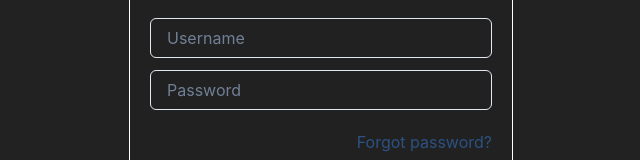
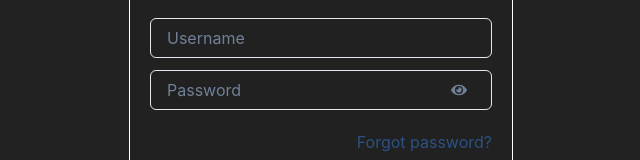
Before and after one commit to muharsadika/circle-client, a React (Vite) app: page /login in a window 1280 px wide. Shown: the part 369-529 px from the top of the page, without its empty margins (319-959 px from the left). Built offline with nearby package versions, Linux system fonts and the light colour scheme; no server answers.

Commit message:
feat: adding show password

```diff
--- a/src/features/components/FormLoginFeature.tsx
+++ b/src/features/components/FormLoginFeature.tsx
@@ -1,12 +1,16 @@
 import { FormControl, Input, Text, Button, Box, useBreakpointValue } from '@chakra-ui/react';
 import { FormLoginHook } from '../hooks/FormLoginHook';
 import { useNavigate } from 'react-router-dom';
+import { useState } from 'react';
+import { FaEye, FaEyeSlash } from 'react-icons/fa';
 
 export default function FormLoginFeature() {
   const { handleChange, onSubmit } = FormLoginHook();
   const navigate = useNavigate();
   const formWidth = useBreakpointValue({ base: '100%', md: '50%', lg: '30%' });
   const titleForm = useBreakpointValue({ base: 'none', md: 'flex', lg: 'flex' });
+  const [showPassword, setShowPassword] = useState(false);
+  const togglePasswordVisibility = () => setShowPassword(!showPassword);
 
   return (
     <FormControl
@@ -51,8 +55,29 @@ export default function FormLoginFeature() {
       </Text>
 
       <Box display={'flex'} flexDirection={'column'} gap={3}>
-        <Input placeholder="Username" name="username" onChange={handleChange} />
-        <Input type="password" placeholder="Password" name="password" onChange={handleChange} />
+        <Box>
+          <Input placeholder="Username" name="username" onChange={handleChange} />
+        </Box>
+
+        <Box position="relative">
+          <Input
+            type={showPassword ? 'text' : 'password'}
+            placeholder="Password"
+            name="password"
+            onChange={handleChange}
+          />
+          <Button
+            onClick={togglePasswordVisibility}
+            position={'absolute'}
+            right={'1px'}
+            top={'50%'}
+            transform={'translateY(-50%)'}
+            variant={'unstyled'}
+            color={'gray.500'}
+          >
+            {showPassword ? <FaEyeSlash /> : <FaEye />}
+          </Button>
+        </Box>
       </Box>
 
       <Box display="flex" justifyContent={'flex-end'}>
```
